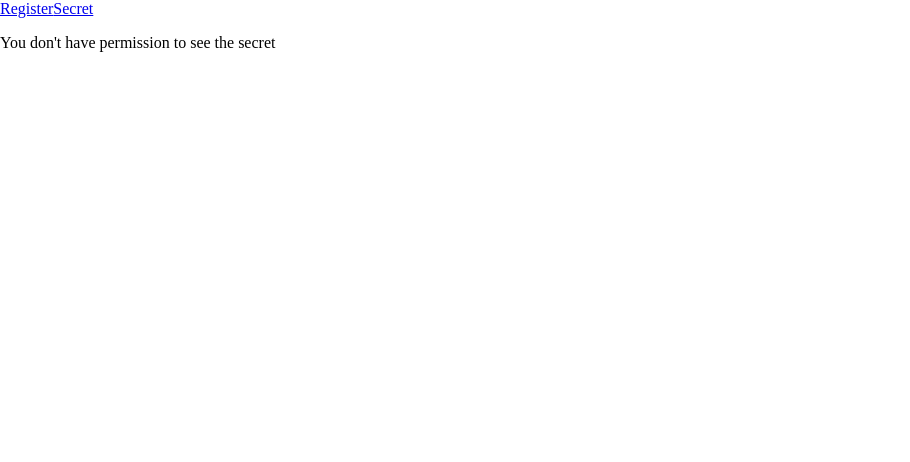
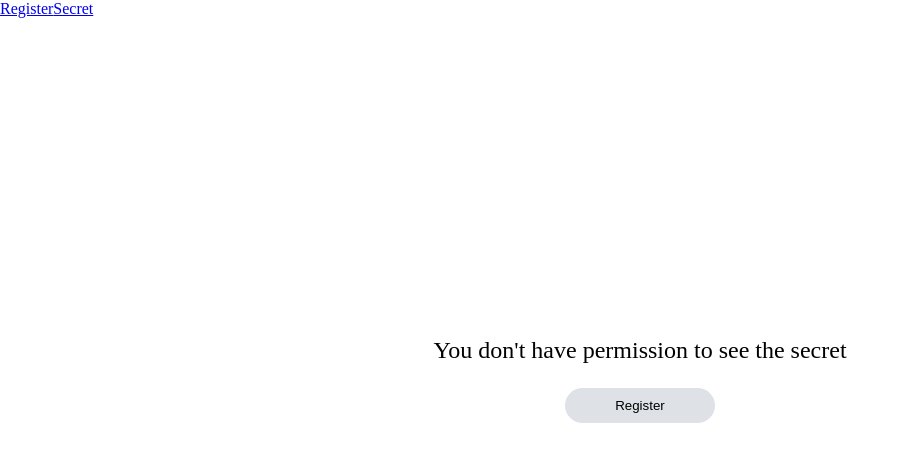
Before and after one commit to mathbertmes/angular-diy-6, an Angular app: page /secret in a window 1280 px wide. Shown: the top 462 px of the page, without its empty margins (0-910 px from the left). Built offline with nearby package versions, Linux system fonts and the light colour scheme.

Commit message:
refactor: secret component completed

```diff
--- a/src/app/secret/secret.component.css
+++ b/src/app/secret/secret.component.css
@@ -0,0 +1,15 @@
+.messageContainer {
+  font-size: x-large;
+  display: flex;
+  flex-direction: column;
+  align-items: center;
+}
+
+.messageContainer button {
+  width: 150px;
+  border-radius: 50px;
+  padding: 10px;
+  border: none;
+  cursor: pointer;
+  background-color: #dee2e6;
+}
--- a/src/app/secret/secret.component.html
+++ b/src/app/secret/secret.component.html
@@ -1,7 +1,11 @@
-<div *ngIf="!password">
+<div class="contentContainer">
+<div class="messageContainer" *ngIf="!password">
   <p>You don't have permission to see the secret</p>
+  <button (click)="register()">Register</button>
 </div>
 
-<div *ngIf="password">
-  <p>Your password is {{password}}.</p>
+<div class="messageContainer" *ngIf="password">
+  <p>The secret is that your password is: <b>{{password}}</b>. Keep it in secret!</p>
+  <button (click)="logout()">Log Out</button>
 </div>
+</div>
--- a/src/app/secret/secret.component.ts
+++ b/src/app/secret/secret.component.ts
@@ -16,4 +16,11 @@ export class SecretComponent {
       this.password = JSON.parse(userData).password
     }
   }
+  register(){
+    window.location.replace("/register")
+  }
+  logout(){
+    localStorage.removeItem('user')
+    window.location.replace("/register")
+  }
 }
```
